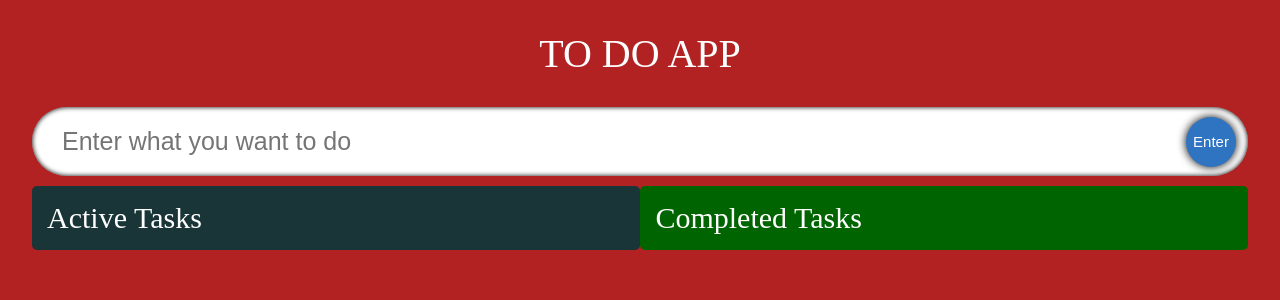
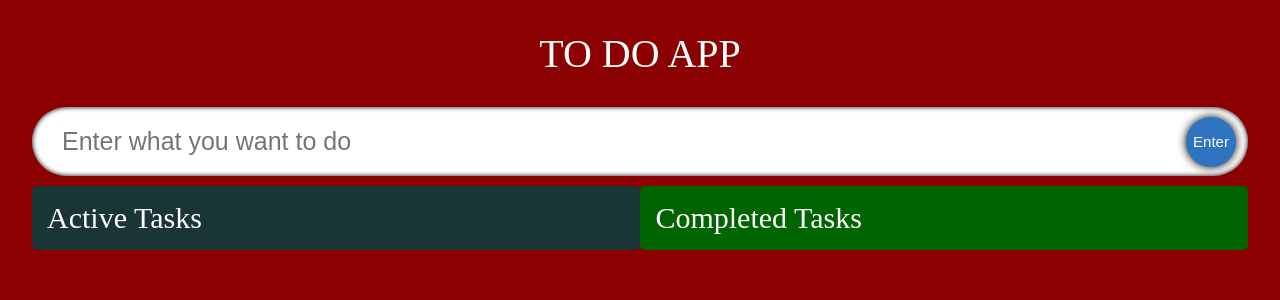
Before and after one commit to pranabcode2023/To-Do-App-11-2023, a React (Create React App) app: page / in a window 1280 px wide. Shown: the top 300 px of the page. Built offline with nearby package versions, Linux system fonts and the light colour scheme.

Commit message:
bacground colour changed

```diff
--- a/src/App.css
+++ b/src/App.css
@@ -7,7 +7,7 @@
   display: flex;
   flex-direction: column;
   align-items: center;
-  background-color: firebrick;
+  background-color: darkred;
   font-family: "Neucha", cursive;
 }
 
```
